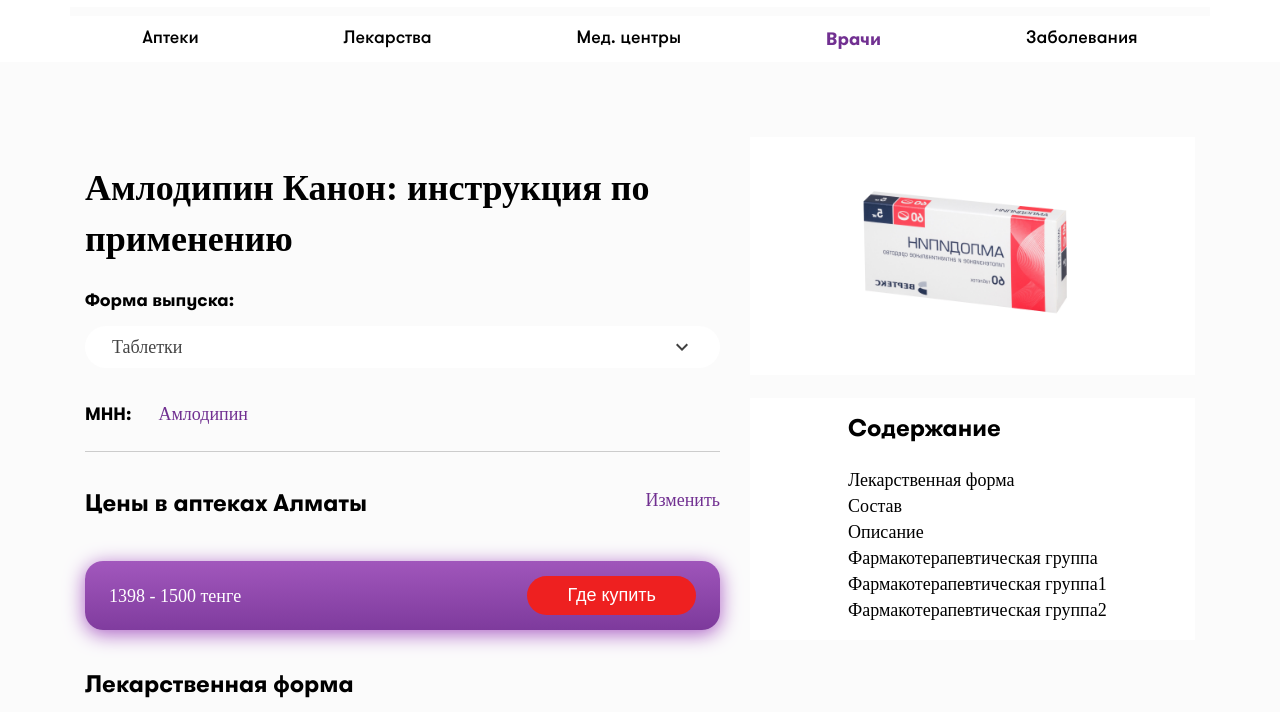
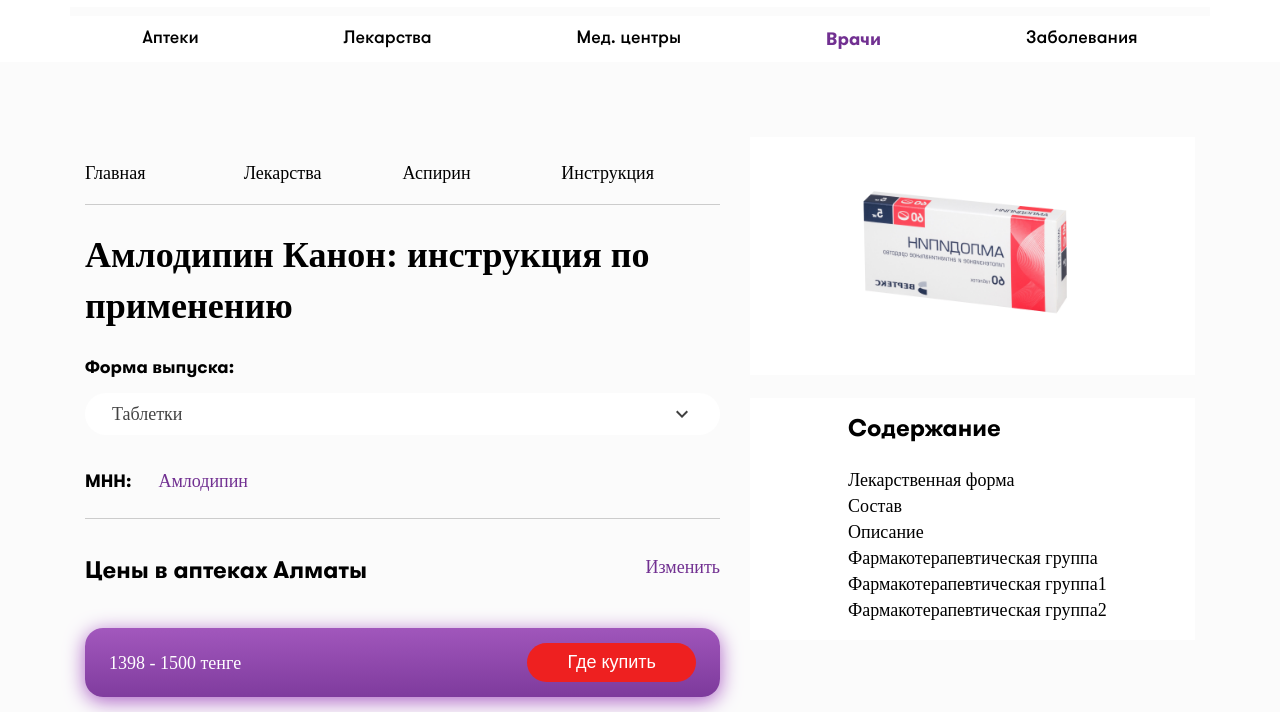
Before and after one commit to an4morph/i-teka, a plain HTML site: page drug-page.html in a window 1280 px wide. Shown: the part 73-785 px from the top of the page. Drawn offline with Linux system fonts and the light colour scheme; a web font is replaced by a local one.

Commit message:
Added top menu

```diff
--- a/css/drug-page.css
+++ b/css/drug-page.css
@@ -17,8 +17,17 @@
     margin-bottom: 18px;
 }
 .drug-page__drug-name {
+    margin-top: 25px;
+    margin-bottom: 22px;
+}
+.drug-page__top-menu {
     margin-top: 101px;
-    margin-bottom: 22px;
+    display: flex;
+    margin-bottom: 20px;
+}
+.drug-page__top-menu__item {
+    font-size: 18px;
+    width: 100%;
 }
 .drug-page__release-form {
     margin-bottom: 13px;
--- a/drug-page.html
+++ b/drug-page.html
@@ -96,6 +96,13 @@
         <div class="row first-section">
             <section class="col-sm-12 col-lg-7 drug-page-left">
                 <div class="reveal">
+                    <div class="drug-page__top-menu">
+                        <div class="drug-page__top-menu__item">Главная</div>
+                        <div class="drug-page__top-menu__item">Лекарства</div>
+                        <div class="drug-page__top-menu__item">Аспирин</div>
+                        <div class="drug-page__top-menu__item">Инструкция</div>
+                    </div>
+                    <div class="drug-page__divider"></div>
                     <h1 class="drug-page__drug-name">
                         Амлодипин Канон:
                         инструкция по применению
```
